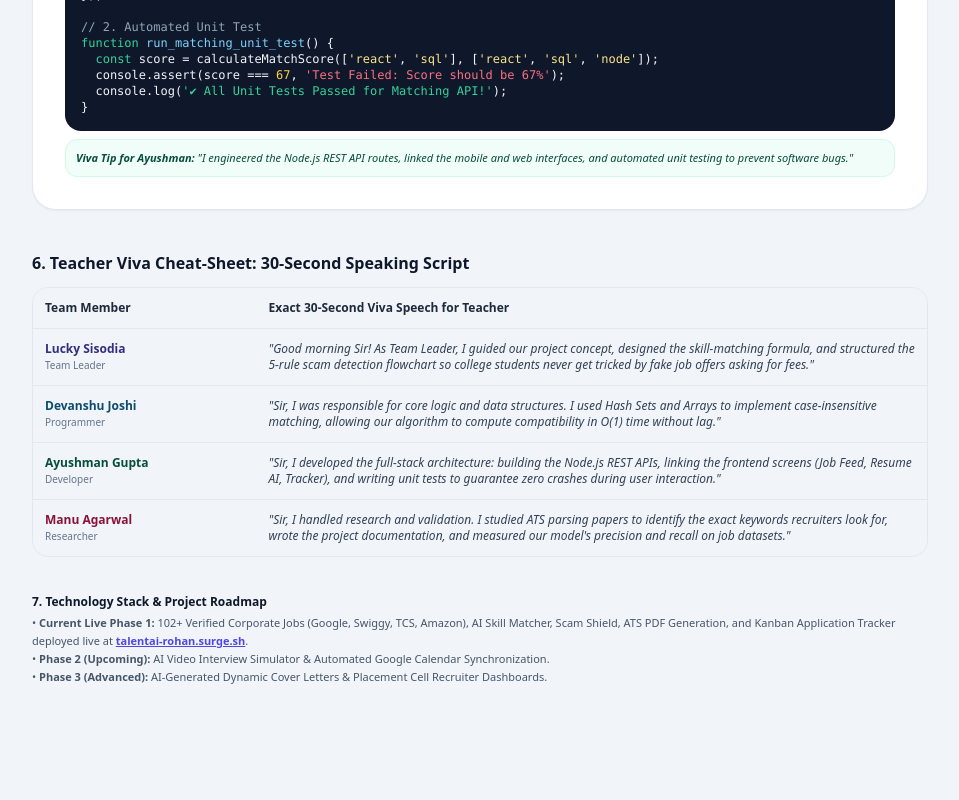
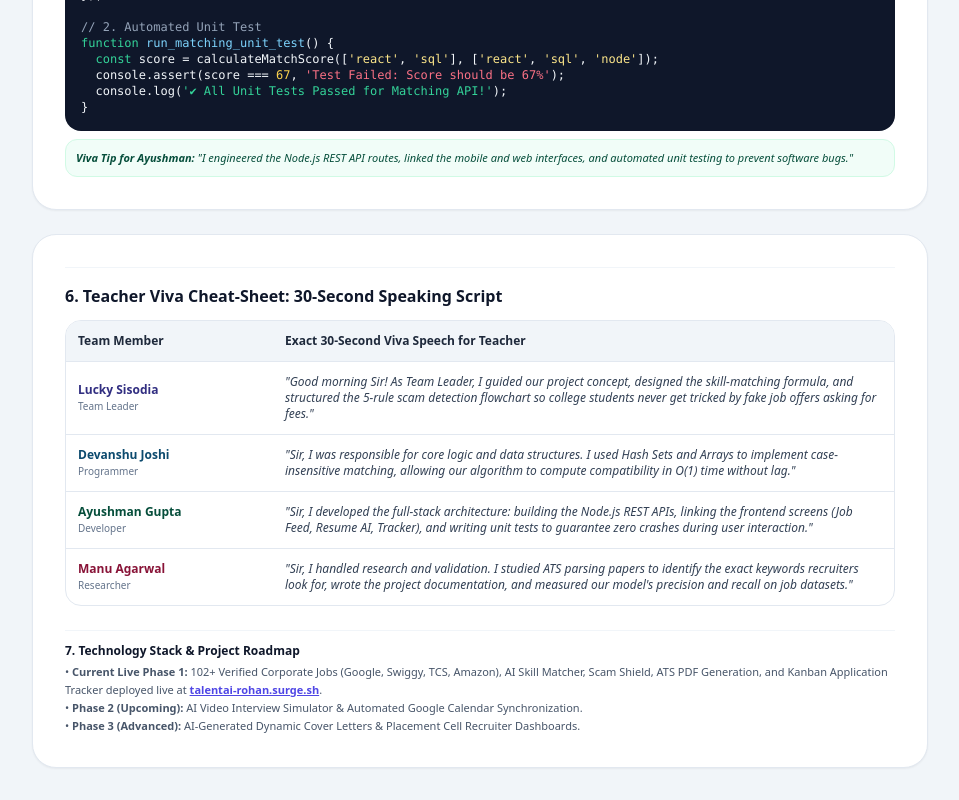
Before and after one commit to Devanshu-Joshi05/Ai-Job-finder, a plain HTML site: page team_guide.html in a window 1280 px wide. Shown: the part 1902-2702 px from the top of the page, without its empty margins (160-1119 px from the left). Before the commit the page ends 2620 px from the top, so only its background shows below. Drawn offline with nearby package versions, Linux system fonts and the light colour scheme.

Commit message:
docs: add Manu Agarwal viva cheat sheet and roadmap section to team guide

```diff
--- a/team_guide.html
+++ b/team_guide.html
@@ -206,6 +206,9 @@ app.post(<span class="text-amber-200">'/api/jobs/match'</span>, <span class="tex
 
     </div>
 
+    <!-- PAGE 3: MANU AGARWAL, VIVA CHEAT SHEET & ROADMAP -->
+    <div class="page-break bg-white p-6 md:p-8 rounded-3xl shadow-sm border border-slate-200 space-y-6">
+
       <!-- Viva Cheat Sheet Table -->
       <div class="pt-4 border-t border-slate-100">
         <h3 class="text-base font-black text-slate-900 mb-3">6. Teacher Viva Cheat-Sheet: 30-Second Speaking Script</h3>
```
